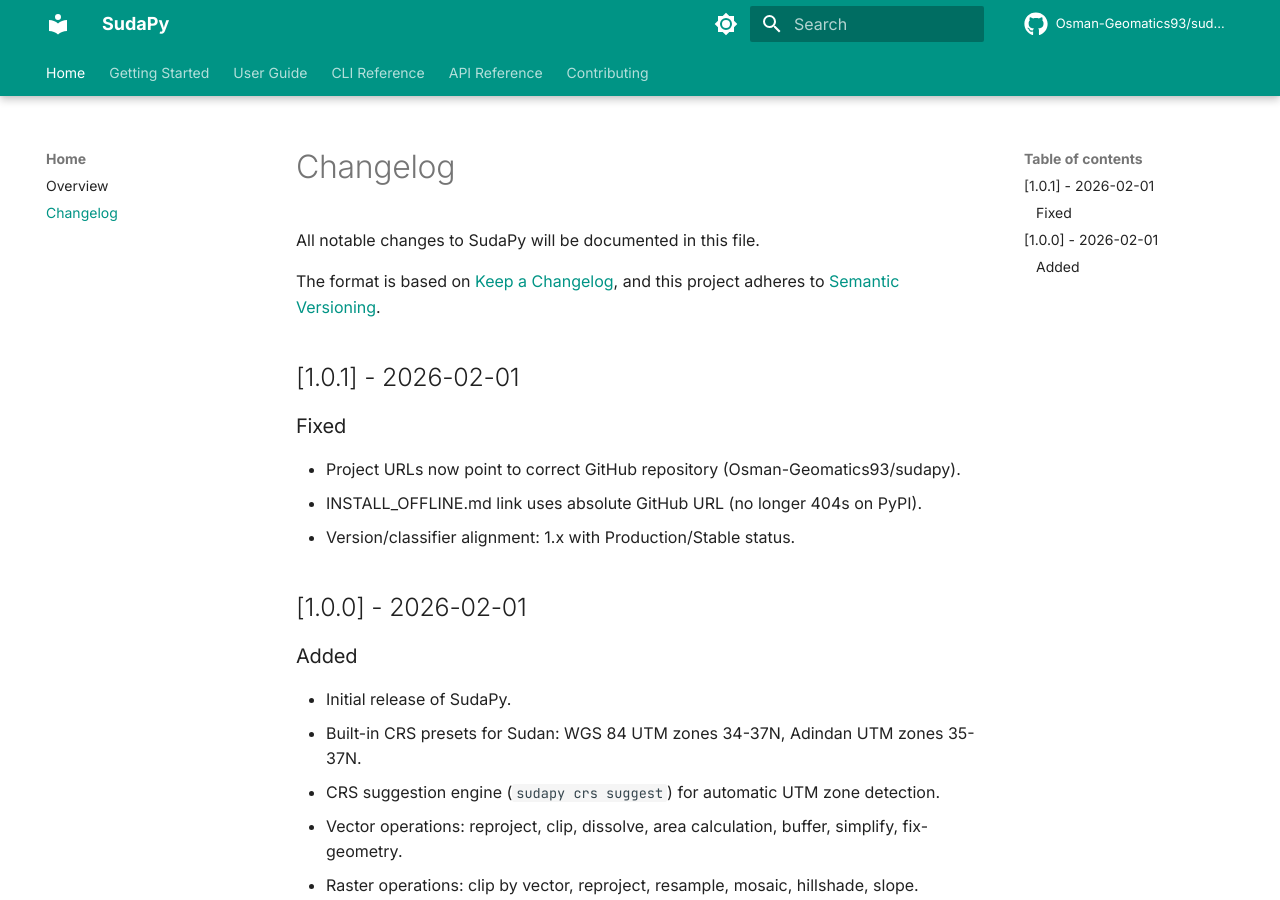
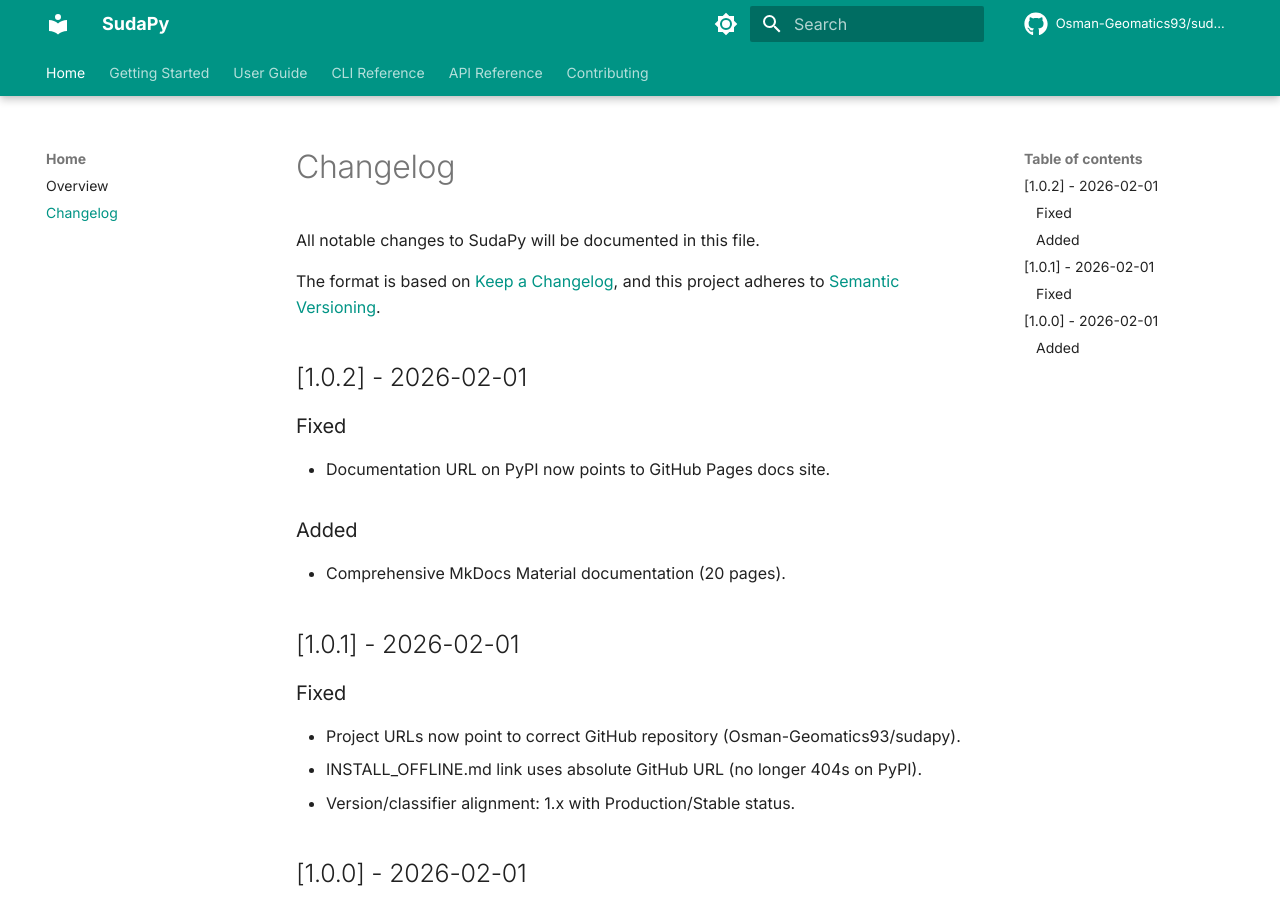
Before and after one commit to Osman-Geomatics93/sudapy, an MkDocs documentation site: the page built from docs/changelog.md, in a window 1280 px wide and 900 px high. Built offline with MkDocs 1.6.1 and Material for MkDocs 9.7.7, drawn with Linux system fonts in a browser that asks for light colours; comment, search, counter and statistics services are not loaded.

Commit message:
Release v1.0.2: fix Documentation URL to point to GitHub Pages
Co-Authored-By: Claude Opus 4.5 <noreply@anthropic.com>

```diff
--- a/docs/changelog.md
+++ b/docs/changelog.md
@@ -4,6 +4,16 @@ All notable changes to SudaPy will be documented in this file.
 
 The format is based on [Keep a Changelog](https://keepachangelog.com/en/1.1.0/),
 and this project adheres to [Semantic Versioning](https://semver.org/spec/v2.0.0.html).
+
+## [1.0.2] - 2026-02-01
+
+### Fixed
+
+- Documentation URL on PyPI now points to GitHub Pages docs site.
+
+### Added
+
+- Comprehensive MkDocs Material documentation (20 pages).
 
 ## [1.0.1] - 2026-02-01
 
--- a/pyproject.toml
+++ b/pyproject.toml
@@ -4,7 +4,7 @@ build-backend = "hatchling.build"
 
 [project]
 name = "sudapy"
-version = "1.0.1"
+version = "1.0.2"
 description = "Sudan-focused Python toolkit for Geomatics: GIS, remote sensing, and surveying workflows."
 readme = "README.md"
 license = "MIT"
@@ -70,7 +70,7 @@ sudapy = "sudapy.cli.main:app"
 
 [project.urls]
 Homepage = "https://github.com/Osman-Geomatics93/sudapy"
-Documentation = "https://github.com/Osman-Geomatics93/sudapy#readme"
+Documentation = "https://osman-geomatics93.github.io/sudapy/"
 Repository = "https://github.com/Osman-Geomatics93/sudapy"
 Issues = "https://github.com/Osman-Geomatics93/sudapy/issues"
 Changelog = "https://github.com/Osman-Geomatics93/sudapy/blob/main/CHANGELOG.md"
--- a/src/sudapy/__init__.py
+++ b/src/sudapy/__init__.py
@@ -4,5 +4,5 @@ Provides GIS, remote sensing, and surveying workflows optimized
 for professionals working in Sudan and the surrounding region.
 """
 
-__version__ = "1.0.1"
+__version__ = "1.0.2"
 __all__ = ["__version__"]
```
Also changed, not shown: CHANGELOG.md (+10 -0 lines).
